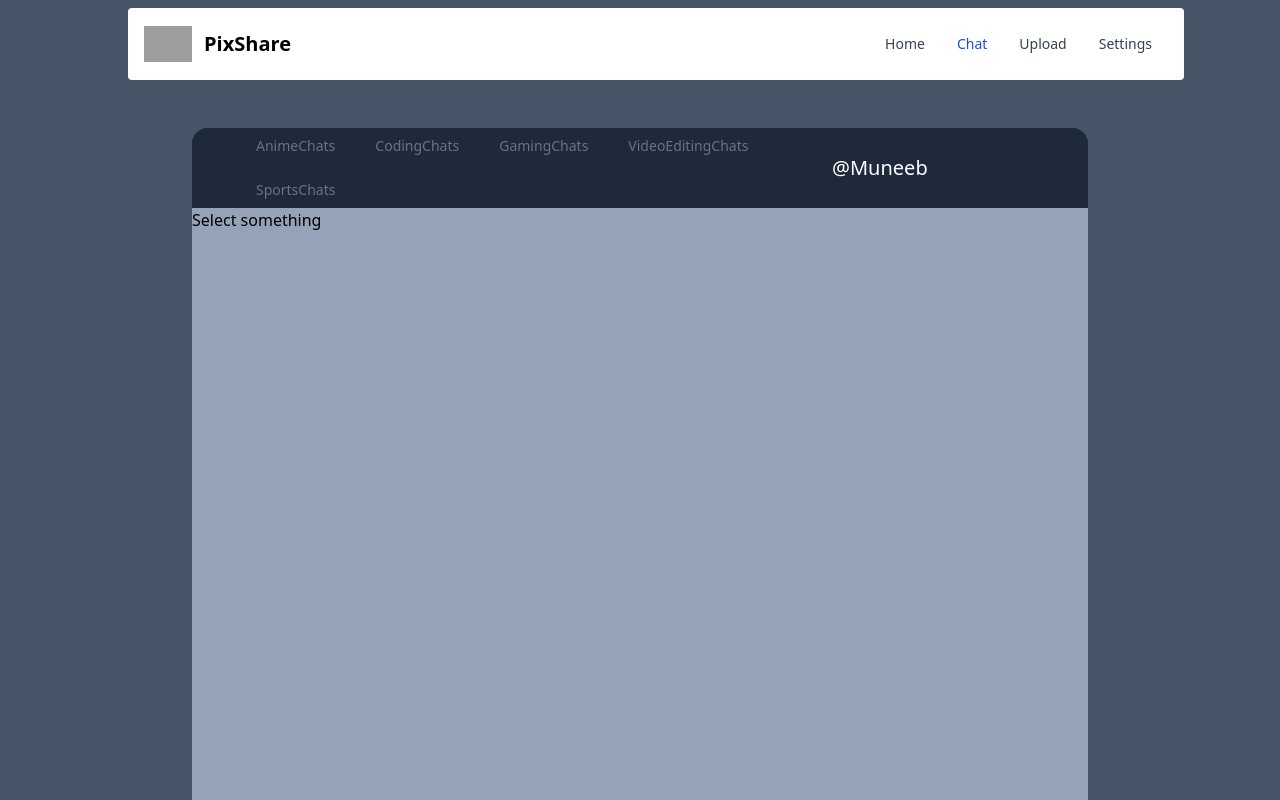
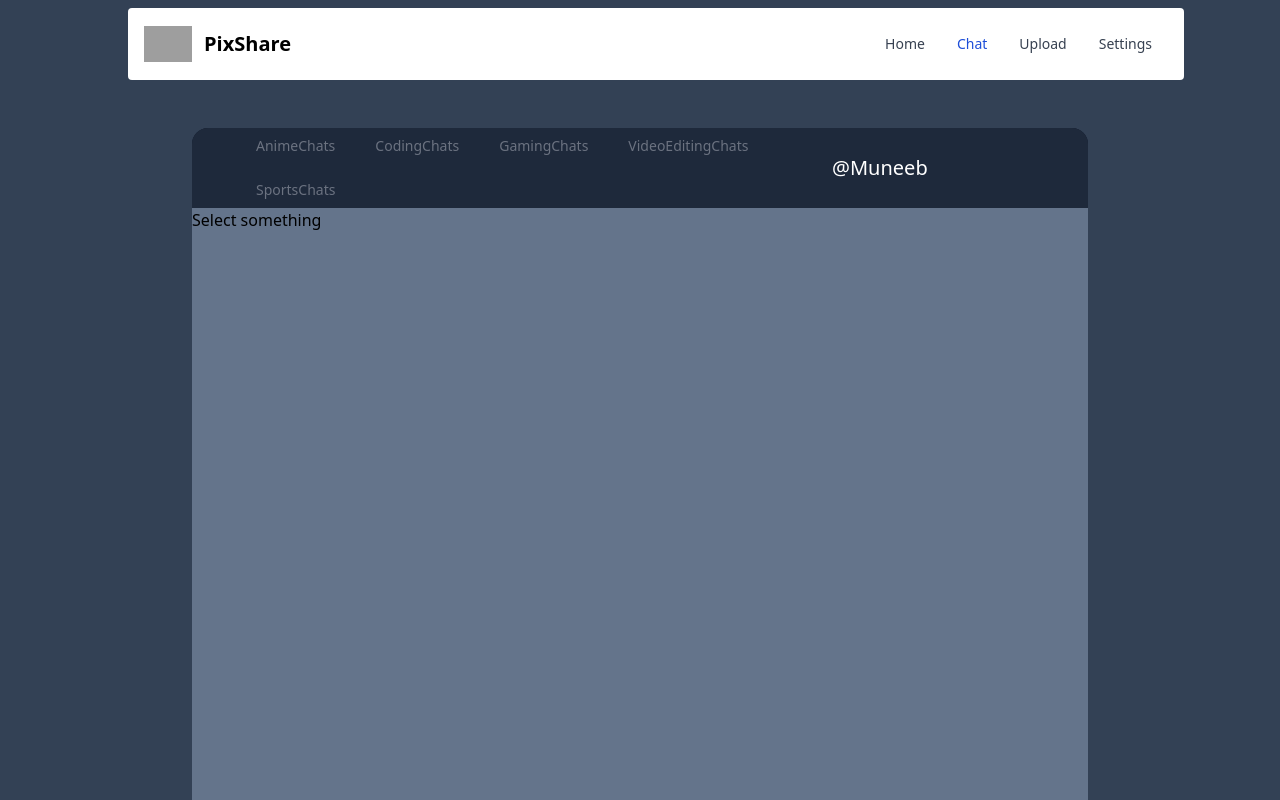
Before and after one commit to sarahp19/Project-Zero, a React (Vite) app: page /chat in a window 1280 px wide. Shown: the top 800 px of the page. Built offline with nearby package versions, Linux system fonts and the light colour scheme; no server answers; the database is empty; grey boxes are pictures that could not be loaded.

Commit message:
Commiting minor changes

```diff
--- a/src/components/Messages.tsx
+++ b/src/components/Messages.tsx
@@ -7,7 +7,7 @@ export default function Messages(props: any) {
     // console.log(auth.currentUser);
 
     return (
-        <div className="w-[100%] h-screen bg-slate-800">
+        <div className="w-[100%] h-screen bg-slate-900">
             <div className="h-[10%] bg-slate-800 text-xl justify-start px-12 flex items-center">
                 <div className="overflow-x-auto flex w-[70%]">
                     <ul className="flex flex-wrap text-sm font-medium text-center text-gray-500 dark:text-gray-400">
@@ -51,13 +51,16 @@ export default function Messages(props: any) {
                 <img src={props.profile} className="h-12 m-4 rounded-full" />
                 <h1 className="text-white">@Muneeb</h1>
             </div>
-            <div className="bg-slate-400 h-[90%]">
+            <div className="bg-slate-500 h-[90%]">
                 {ActiveTab == '' ? (
                     <h1>Select something</h1>
                 ) : (
-                    <div className="bg-slate-400 h-full overflow-hidden">
+                    <div className="bg-slate-500 h-full overflow-hidden">
                         {/* <h1>{ActiveTab}</h1> */}
-                        <ChatUsers CurrentActive={ActiveTab} profile={props.profile} />
+                        <ChatUsers
+                            CurrentActive={ActiveTab}
+                            profile={props.profile}
+                        />
                     </div>
                 )}
             </div>
--- a/src/components/NavBar.tsx
+++ b/src/components/NavBar.tsx
@@ -15,7 +15,11 @@ function NavBar(props: any) {
     return (
         <nav className="bg-white border-gray-200 px-2 sm:px-4 py-2.5 w-11/12 rounded dark:bg-gray-900 mt-2">
             <div className="container flex flex-wrap justify-between items-center mx-auto">
-                <a href="https://flowbite.com/" className="flex items-center">
+                <a
+                    href="https://www.mohdmuneeb.live/"
+                    target="_black"
+                    className="flex items-center"
+                >
                     <img
                         src="https://www.citypng.com/public/uploads/preview/-51609193615decnmgwyz7.png"
                         className="mr-3 h-6 sm:h-9"
--- a/src/pages/Chat.tsx
+++ b/src/pages/Chat.tsx
@@ -30,7 +30,7 @@ function Chat() {
     // console.log(auth.currentUser?.email);
 
     return auth ? (
-        <div className="m-0 flex flex-col scrollbar justify-center overflow-y-hidden bg-slate-600">
+        <div className="m-0 flex flex-col scrollbar justify-center overflow-y-hidden bg-slate-700">
             <div className="ml-[10%]">
                 <NavBar highlight="Chat" />
             </div>
```
